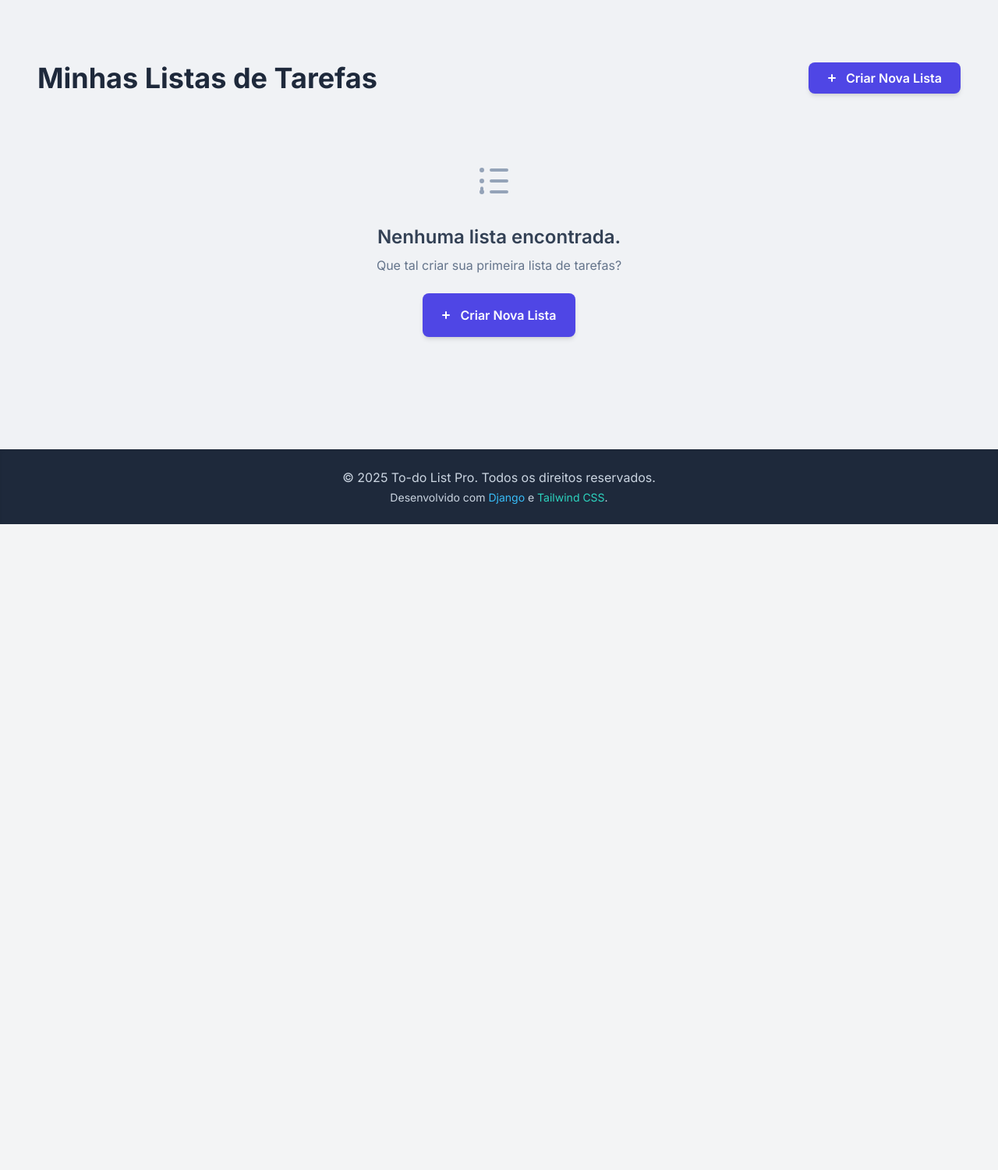
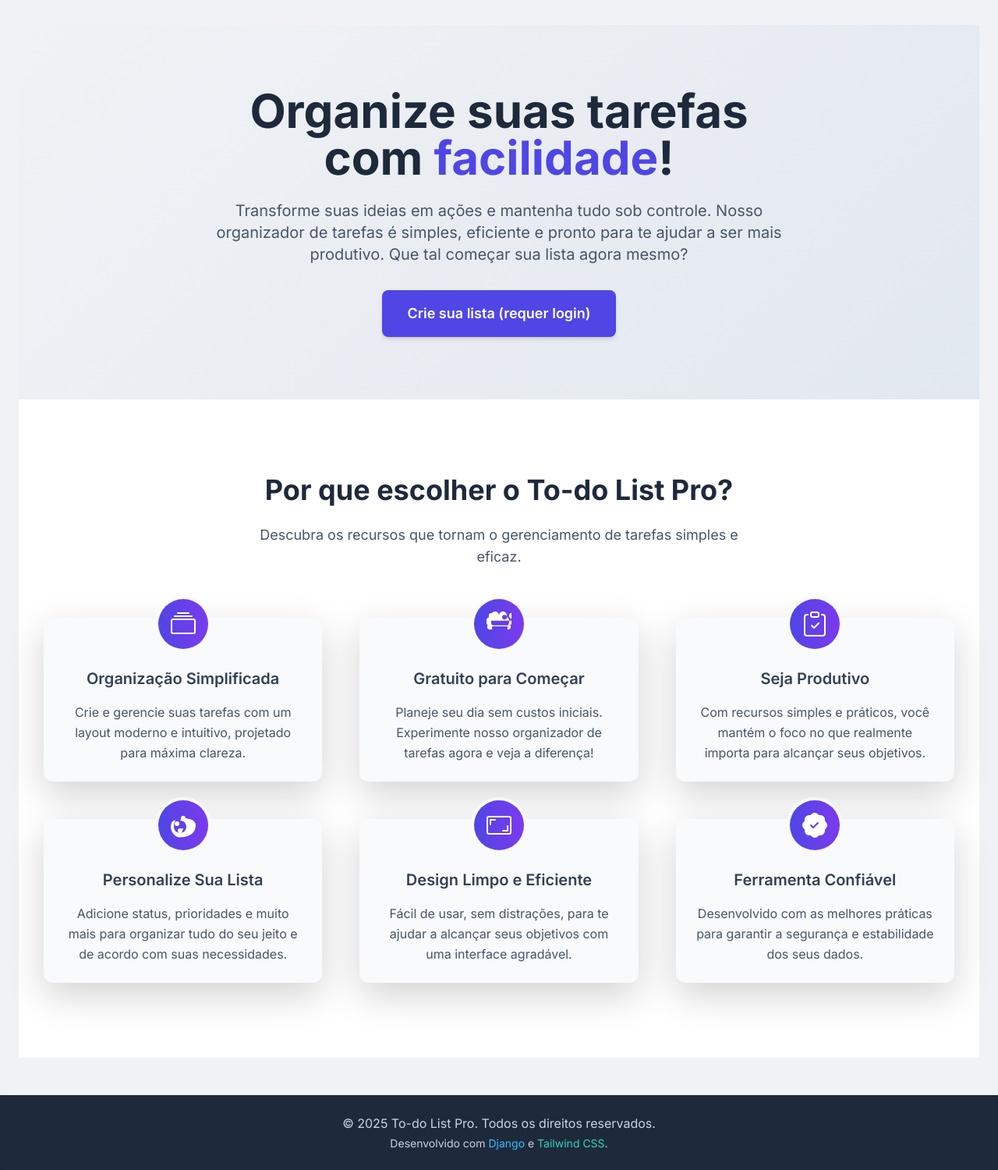
Before and after one commit to potindatupiwe/To-do-List-maker, a Django app: page /todo/ in a window 1280 px wide. Shown: the part 198-1698 px from the top of the page at 78% size. Before the commit the page ends 870 px from the top, so only its background shows below. Run offline with Django 5.2, Linux system fonts and the light colour scheme; some libraries are stand-ins or nearby versions.

Commit message:
Update index.html

```diff
--- a/polls/todo/templates/todo/index.html
+++ b/polls/todo/templates/todo/index.html
@@ -2,77 +2,119 @@
 {% load static %}
 
 {% block CSS %}
-{{ block.super }} <!-- Importa o CSS do base.html -->
+{{ block.super }} <!-- Importa o CSS do base.html se houver -->
+<!-- Adicione CSS específico para esta página aqui, se necessário -->
 <style>
-    /* Estilos adicionais específicos para esta página, se necessário */
-    .list-item-card:hover {
-        @apply shadow-xl transform scale-[1.02]; /* Efeito de hover sutil */
+    .feature-icon-gradient {
+        background-image: linear-gradient(to right, #4f46e5, #7c3aed); /* Exemplo de gradiente Tailwind (indigo-600 to purple-600) */
+    }
+    .hero-bg-gradient {
+        background-image: linear-gradient(135deg, #f0f2f5 0%, #e2e8f0 100%); /* Gradiente suave para o hero */
     }
 </style>
 {% endblock CSS %}
 
 {% block content %}
-<div class="container mx-auto px-4 py-8 lg:py-12">
+<!-- Hero Section -->
+<header class="hero-bg-gradient py-12 md:py-20">
+    <div class="container mx-auto px-6 lg:px-8 text-center">
+        <div class="max-w-3xl mx-auto">
+            <h1 class="text-4xl md:text-5xl lg:text-6xl font-bold text-slate-800 mb-6 leading-tight">
+                Organize suas tarefas com <span class="text-indigo-600">facilidade</span>!
+            </h1>
+            <p class="text-lg md:text-xl text-slate-600 mb-8 leading-relaxed">
+                Transforme suas ideias em ações e mantenha tudo sob controle. Nosso organizador de tarefas é simples, eficiente e pronto para te ajudar a ser mais produtivo. Que tal começar sua lista agora mesmo?
+            </p>
+            <a class="inline-block bg-indigo-600 hover:bg-indigo-700 text-white font-semibold py-3 px-8 rounded-lg shadow-md transition-transform duration-150 ease-in-out hover:scale-105 text-lg" href="{% url "login" %}">
+                Crie sua lista (requer login)
+            </a>
+        </div>
+    </div>
+</header>
 
-    <div class="flex justify-between items-center mb-8">
-        <h1 class="text-3xl lg:text-4xl font-bold text-slate-800">Minhas Listas de Tarefas</h1>
-        <a href="{% url "set_list" %}" class="inline-flex items-center justify-center bg-indigo-600 hover:bg-indigo-700 text-white font-semibold py-2 px-6 rounded-lg shadow-md transition-colors duration-150 ease-in-out text-sm sm:text-base">
-            <svg class="w-5 h-5 mr-2 -ml-1" xmlns="http://www.w3.org/2000/svg" viewBox="0 0 20 20" fill="currentColor">
-                <path fill-rule="evenodd" d="M10 5a1 1 0 011 1v3h3a1 1 0 110 2h-3v3a1 1 0 11-2 0v-3H6a1 1 0 110-2h3V6a1 1 0 011-1z" clip-rule="evenodd" />
-            </svg>
-            Criar Nova Lista
-        </a>
-    </div>
+<!-- Seção de Recursos -->
+<section class="py-16 lg:py-24 bg-white">
+    <div class="container mx-auto px-6 lg:px-8">
+        <div class="text-center mb-12 lg:mb-16">
+            <h2 class="text-3xl lg:text-4xl font-bold text-slate-800">Por que escolher o To-do List Pro?</h2>
+            <p class="mt-4 text-lg text-slate-600 max-w-2xl mx-auto">Descubra os recursos que tornam o gerenciamento de tarefas simples e eficaz.</p>
+        </div>
 
-    {% if listas %}
-        <div class="grid grid-cols-1 md:grid-cols-2 lg:grid-cols-3 gap-6 lg:gap-8">
-            {% for lista in listas %}
-            <div class="list-item-card bg-white rounded-xl shadow-lg p-6 transition-all duration-300 ease-in-out">
-                <h2 class="text-2xl font-semibold text-indigo-700 mb-3 truncate">
-                    <a href="{% url "get_list" lista.id %}" class="hover:underline" title="{{ lista.titulo }}">
-                        {{ lista.titulo }}
-                    </a>
-                </h2>
+        <!-- Grid de Recursos -->
+        <div class="grid grid-cols-1 md:grid-cols-2 lg:grid-cols-3 gap-8 lg:gap-12">
 
-                <!-- Adicionar uma breve descrição ou contagem de tarefas se disponível -->
-                <!-- Exemplo: <p class="text-slate-600 mb-4 text-sm">3 tarefas pendentes</p> -->
+            <!-- Feature Card 1 -->
+            <div class="bg-slate-50 p-6 rounded-xl shadow-lg hover:shadow-2xl transition-shadow duration-300 ease-in-out">
+                <div class="flex items-center justify-center feature-icon-gradient text-white w-16 h-16 rounded-full mb-6 mx-auto -mt-12 ring-4 ring-slate-50">
+                    <!-- Ícone Bootstrap: usei um genérico, substitua se tiver um específico -->
+                    <svg xmlns="http://www.w3.org/2000/svg" width="32" height="32" fill="currentColor" class="bi bi-collection" viewBox="0 0 16 16">
+                        <path d="M2.5 3.5a.5.5 0 0 1 0-1h11a.5.5 0 0 1 0 1h-11zm2-2a.5.5 0 0 1 0-1h7a.5.5 0 0 1 0 1h-7zM0 13a1.5 1.5 0 0 0 1.5 1.5h13A1.5 1.5 0 0 0 16 13V6a1.5 1.5 0 0 0-1.5-1.5h-13A1.5 1.5 0 0 0 0 6v7zm1.5.5A.5.5 0 0 1 1 13V6a.5.5 0 0 1 .5-.5h13a.5.5 0 0 1 .5.5v7a.5.5 0 0 1-.5.5h-13z"/>
+                    </svg>
+                </div>
+                <h3 class="text-xl font-semibold text-slate-700 mb-3 text-center">Organização Simplificada</h3>
+                <p class="text-slate-600 text-center leading-relaxed">Crie e gerencie suas tarefas com um layout moderno e intuitivo, projetado para máxima clareza.</p>
+            </div>
 
-                <div class="mt-4 pt-4 border-t border-slate-200 flex flex-col sm:flex-row sm:items-center sm:justify-between space-y-3 sm:space-y-0 sm:space-x-3">
-                    <a href="{% url 'editar_lista' lista.id %}" class="w-full sm:w-auto text-center bg-sky-500 hover:bg-sky-600 text-white font-medium py-2 px-4 rounded-md text-sm transition-colors duration-150 ease-in-out">
-                        <svg xmlns="http://www.w3.org/2000/svg" class="h-4 w-4 inline mr-1 -mt-px" fill="none" viewBox="0 0 24 24" stroke="currentColor" stroke-width="2">
-                            <path stroke-linecap="round" stroke-linejoin="round" d="M15.232 5.232l3.536 3.536m-2.036-5.036a2.5 2.5 0 113.536 3.536L6.5 21.036H3v-3.572L16.732 3.732z" />
-                        </svg>
-                        Editar
-                    </a>
-                    <form action="{% url 'get_list' lista.id %}" method="POST" class="w-full sm:w-auto">
-                        {% csrf_token %}
-                        <button type="submit" value="{{lista.id}}" name="Deletar" class="w-full sm:w-auto bg-red-500 hover:bg-red-600 text-white font-medium py-2 px-4 rounded-md text-sm transition-colors duration-150 ease-in-out" onclick="return confirm('Tem certeza que deseja deletar esta lista?');">
-                            <svg xmlns="http://www.w3.org/2000/svg" class="h-4 w-4 inline mr-1 -mt-px" fill="none" viewBox="0 0 24 24" stroke="currentColor" stroke-width="2">
-                                <path stroke-linecap="round" stroke-linejoin="round" d="M19 7l-.867 12.142A2 2 0 0116.138 21H7.862a2 2 0 01-1.995-1.858L5 7m5 4v6m4-6v6m1-10V4a1 1 0 00-1-1h-4a1 1 0 00-1 1v3M4 7h16" />
-                            </svg>
-                            Deletar
-                        </button>
-                    </form>
+            <!-- Feature Card 2 -->
+            <div class="bg-slate-50 p-6 rounded-xl shadow-lg hover:shadow-2xl transition-shadow duration-300 ease-in-out">
+                <div class="flex items-center justify-center feature-icon-gradient text-white w-16 h-16 rounded-full mb-6 mx-auto -mt-12 ring-4 ring-slate-50">
+                    <svg xmlns="http://www.w3.org/2000/svg" width="32" height="32" fill="currentColor" class="bi bi-gift" viewBox="0 0 16 16"> <!-- Ícone alterado para 'gift' como exemplo de gratuito -->
+                        <path d="M3 2.5a2.5 2.5 0 0 1 5 0 2.5 2.5 0 0 1 5 0v1.086c.913.294 1.51.954 1.51 1.823v1.5a2.5 2.5 0 0 1-2.5 2.5h-10A2.5 2.5 0 0 1 0 6.909V5.409c0-.87.597-1.529 1.51-1.823V2.5zm10.012 1.063a1.5 1.5 0 1 0-3 0 1.5 1.5 0 0 0 3 0zM1.5 4.091V2.5a1.5 1.5 0 1 1 3 0v1.586c-.829.331-1.5.98-1.5 1.823v1.5a1.5 1.5 0 0 0 1.5 1.5h10a1.5 1.5 0 0 0 1.5-1.5V5.409c0-.843-.671-1.492-1.5-1.823V2.5a1.5 1.5 0 0 1 3 0v1.586c.829.331 1.5.98 1.5 1.823v1.5a1.5 1.5 0 0 0-1.5-1.5H1.5a.5.5 0 0 1-.5-.5V5.409c0-.843.671-1.492 1.5-1.823V4.091zM2 11.5A1.5 1.5 0 0 1 .5 10V9h15v1a1.5 1.5 0 0 1-1.5 1.5H2zm11.5-1.5a.5.5 0 0 0-.5-.5h-9a.5.5 0 0 0-.5.5v1a.5.5 0 0 0 .5.5h9a.5.5 0 0 0 .5-.5v-1z"/>
+                    </svg>
                 </div>
+                <h3 class="text-xl font-semibold text-slate-700 mb-3 text-center">Gratuito para Começar</h3>
+                <p class="text-slate-600 text-center leading-relaxed">Planeje seu dia sem custos iniciais. Experimente nosso organizador de tarefas agora e veja a diferença!</p>
             </div>
-            {% endfor %}
-        </div>
-    {% else %}
-        <div class="text-center py-12">
-            <svg class="mx-auto h-16 w-16 text-slate-400" fill="none" viewBox="0 0 24 24" stroke-width="1.5" stroke="currentColor" aria-hidden="true">
-                <path stroke-linecap="round" stroke-linejoin="round" d="M8.25 6.75h7.5M8.25 12h7.5m-7.5 5.25h7.5M3.75 6.75h.007v.008H3.75V6.75zm.375 0a.375.375 0 11-.75 0 .375.375 0 01.75 0zM3.75 12h.007v.008H3.75V12zm.375 0a.375.375 0 11-.75 0 .375.375 0 01.75 0zM3.75 17.25h.007v.008H3.75v-1.75zm.375 0a.375.375 0 11-.75 0 .375.375 0 01.75 0z" />
-            </svg>
-            <h2 class="mt-4 text-2xl font-semibold text-slate-700">Nenhuma lista encontrada.</h2>
-            <p class="mt-2 text-slate-500">Que tal criar sua primeira lista de tarefas?</p>
-            <div class="mt-6">
-                <a href="{% url "set_list" %}" class="inline-flex items-center justify-center bg-indigo-600 hover:bg-indigo-700 text-white font-semibold py-3 px-6 rounded-lg shadow-md transition-colors duration-150 ease-in-out">
-                    <svg class="w-5 h-5 mr-2 -ml-1" xmlns="http://www.w3.org/2000/svg" viewBox="0 0 20 20" fill="currentColor">
-                        <path fill-rule="evenodd" d="M10 5a1 1 0 011 1v3h3a1 1 0 110 2h-3v3a1 1 0 11-2 0v-3H6a1 1 0 110-2h3V6a1 1 0 011-1z" clip-rule="evenodd" />
+
+            <!-- Feature Card 3 -->
+            <div class="bg-slate-50 p-6 rounded-xl shadow-lg hover:shadow-2xl transition-shadow duration-300 ease-in-out">
+                <div class="flex items-center justify-center feature-icon-gradient text-white w-16 h-16 rounded-full mb-6 mx-auto -mt-12 ring-4 ring-slate-50">
+                    <svg xmlns="http://www.w3.org/2000/svg" width="32" height="32" fill="currentColor" class="bi bi-clipboard-check" viewBox="0 0 16 16">
+                        <path fill-rule="evenodd" d="M10.854 7.146a.5.5 0 0 1 0 .708l-3 3a.5.5 0 0 1-.708 0l-1.5-1.5a.5.5 0 1 1 .708-.708L7.5 9.793l2.646-2.647a.5.5 0 0 1 .708 0z"/>
+                        <path d="M4 1.5H3a2 2 0 0 0-2 2V14a2 2 0 0 0 2 2h10a2 2 0 0 0 2-2V3.5a2 2 0 0 0-2-2h-1v1h1a1 1 0 0 1 1 1V14a1 1 0 0 1-1 1H3a1 1 0 0 1-1-1V3.5a1 1 0 0 1 1-1h1v-1z"/>
+                        <path d="M9.5 1a.5.5 0 0 1 .5.5v1a.5.5 0 0 1-.5.5h-3a.5.5 0 0 1-.5-.5v-1a.5.5 0 0 1 .5-.5h3zm-3-1A1.5 1.5 0 0 0 5 1.5v1A1.5 1.5 0 0 0 6.5 4h3A1.5 1.5 0 0 0 11 2.5v-1A1.5 1.5 0 0 0 9.5 0h-3z"/>
                     </svg>
-                    Criar Nova Lista
-                </a>
+                </div>
+                <h3 class="text-xl font-semibold text-slate-700 mb-3 text-center">Seja Produtivo</h3>
+                <p class="text-slate-600 text-center leading-relaxed">Com recursos simples e práticos, você mantém o foco no que realmente importa para alcançar seus objetivos.</p>
+            </div>
+
+            <!-- Feature Card 4 (Exemplo adicional) -->
+            <div class="bg-slate-50 p-6 rounded-xl shadow-lg hover:shadow-2xl transition-shadow duration-300 ease-in-out">
+                <div class="flex items-center justify-center feature-icon-gradient text-white w-16 h-16 rounded-full mb-6 mx-auto -mt-12 ring-4 ring-slate-50">
+                     <svg xmlns="http://www.w3.org/2000/svg" width="32" height="32" fill="currentColor" class="bi bi-palette" viewBox="0 0 16 16">
+                        <path d="M8 5a1.5 1.5 0 1 0 0-3 1.5 1.5 0 0 0 0 3zm4 3a1.5 1.5 0 1 0 0-3 1.5 1.5 0 0 0 0 3zM5.5 7a1.5 1.5 0 1 1-3 0 1.5 1.5 0 0 1 3 0zm.5 6a1.5 1.5 0 1 0 0-3 1.5 1.5 0 0 0 0 3z"/>
+                        <path d="M16 8c0 3.15-1.866 5.84-4.733 6.706-.44.163-.845.297-1.228.425-.791.274-1.64.447-2.52.528-.614.057-1.223.083-1.792.083C3.314 16 0 12.686 0 9c0-1.08.226-2.095.626-3.006A4.997 4.997 0 0 1 3 4.65C2.386 5.936 2 7.43 2 9c0 2.21 1.79 4 4 4s4-1.79 4-4S8.21 5 6 5c.028-.07.04-.14.079-.21A5.001 5.001 0 0 1 11.5 4c.136 0 .273.007.408.022C14.657 4.607 16 6.204 16 8zm-8.5 3a.5.5 0 1 1 0-1 .5.5 0 0 1 0 1z"/>
+                    </svg>
+                </div>
+                <h3 class="text-xl font-semibold text-slate-700 mb-3 text-center">Personalize Sua Lista</h3>
+                <p class="text-slate-600 text-center leading-relaxed">Adicione status, prioridades e muito mais para organizar tudo do seu jeito e de acordo com suas necessidades.</p>
+            </div>
+
+            <!-- Feature Card 5 (Exemplo adicional) -->
+            <div class="bg-slate-50 p-6 rounded-xl shadow-lg hover:shadow-2xl transition-shadow duration-300 ease-in-out">
+                <div class="flex items-center justify-center feature-icon-gradient text-white w-16 h-16 rounded-full mb-6 mx-auto -mt-12 ring-4 ring-slate-50">
+                    <svg xmlns="http://www.w3.org/2000/svg" width="32" height="32" fill="currentColor" class="bi bi-aspect-ratio" viewBox="0 0 16 16">
+                        <path d="M0 3.5A1.5 1.5 0 0 1 1.5 2h13A1.5 1.5 0 0 1 16 3.5v9a1.5 1.5 0 0 1-1.5 1.5h-13A1.5 1.5 0 0 1 0 12.5v-9zM1.5 3a.5.5 0 0 0-.5.5v9a.5.5 0 0 0 .5.5h13a.5.5 0 0 0 .5-.5v-9a.5.5 0 0 0-.5-.5h-13z"/>
+                        <path d="M2 4.5a.5.5 0 0 1 .5-.5h3a.5.5 0 0 1 0 1H3v2.5a.5.5 0 0 1-1 0v-3zm12 7a.5.5 0 0 1-.5.5h-3a.5.5 0 0 1 0-1H13V8.5a.5.5 0 0 1 1 0v3z"/>
+                    </svg>
+                </div>
+                <h3 class="text-xl font-semibold text-slate-700 mb-3 text-center">Design Limpo e Eficiente</h3>
+                <p class="text-slate-600 text-center leading-relaxed">Fácil de usar, sem distrações, para te ajudar a alcançar seus objetivos com uma interface agradável.</p>
+            </div>
+
+            <!-- Feature Card 6 (Exemplo adicional) -->
+            <div class="bg-slate-50 p-6 rounded-xl shadow-lg hover:shadow-2xl transition-shadow duration-300 ease-in-out">
+                 <div class="flex items-center justify-center feature-icon-gradient text-white w-16 h-16 rounded-full mb-6 mx-auto -mt-12 ring-4 ring-slate-50">
+                    <svg xmlns="http://www.w3.org/2000/svg" width="32" height="32" fill="currentColor" class="bi bi-patch-check-fill" viewBox="0 0 16 16">
+                        <path d="M10.067.87a2.89 2.89 0 0 0-4.134 0l-.622.638-.89-.011a2.89 2.89 0 0 0-2.924 2.924l.01.89-.636.622a2.89 2.89 0 0 0 0 4.134l.637.622-.011.89a2.89 2.89 0 0 0 2.924 2.924l.89-.01.622.636a2.89 2.89 0 0 0 4.134 0l.622-.637.89.011a2.89 2.89 0 0 0 2.924-2.924l-.01-.89.636-.622a2.89 2.89 0 0 0 0-4.134l-.637-.622.011-.89a2.89 2.89 0 0 0-2.924-2.924l-.89.01-.622-.636zm.287 5.984-3 3a.5.5 0 0 1-.708 0l-1.5-1.5a.5.5 0 1 1 .708-.708L7 8.793l2.646-2.647a.5.5 0 0 1 .708.708z"/>
+                    </svg>
+                </div>
+                <h3 class="text-xl font-semibold text-slate-700 mb-3 text-center">Ferramenta Confiável</h3>
+                <p class="text-slate-600 text-center leading-relaxed">Desenvolvido com as melhores práticas para garantir a segurança e estabilidade dos seus dados.</p>
             </div>
         </div>
-    {% endif %}
-</div>
+    </div>
+</section>
+
 {% endblock %}
```
